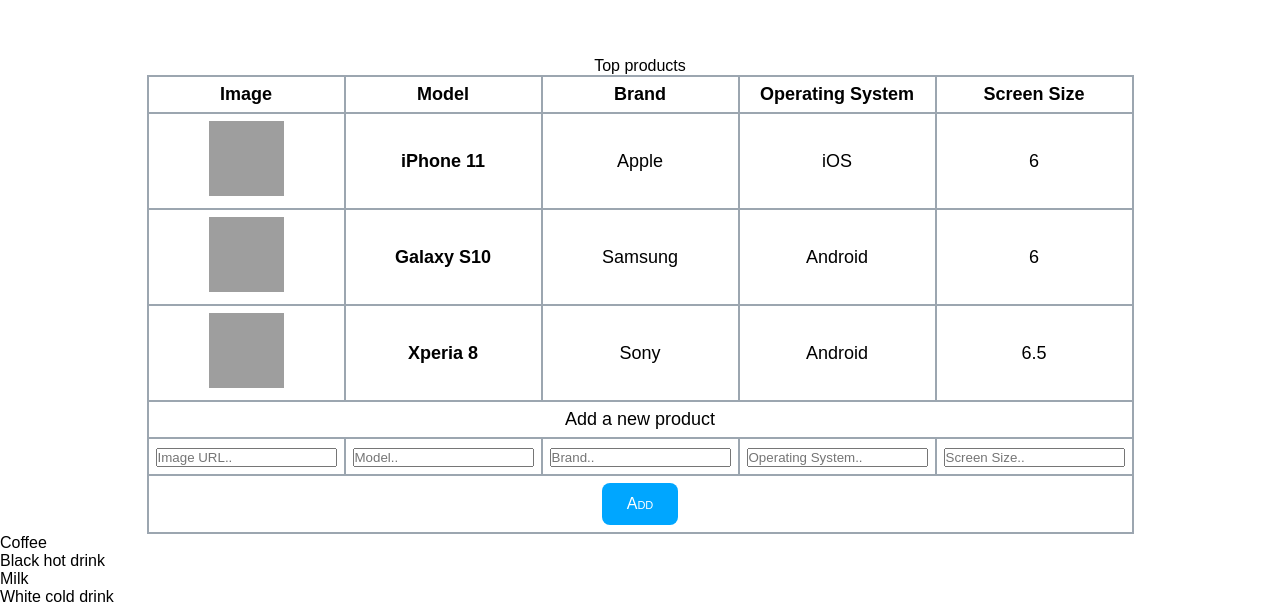
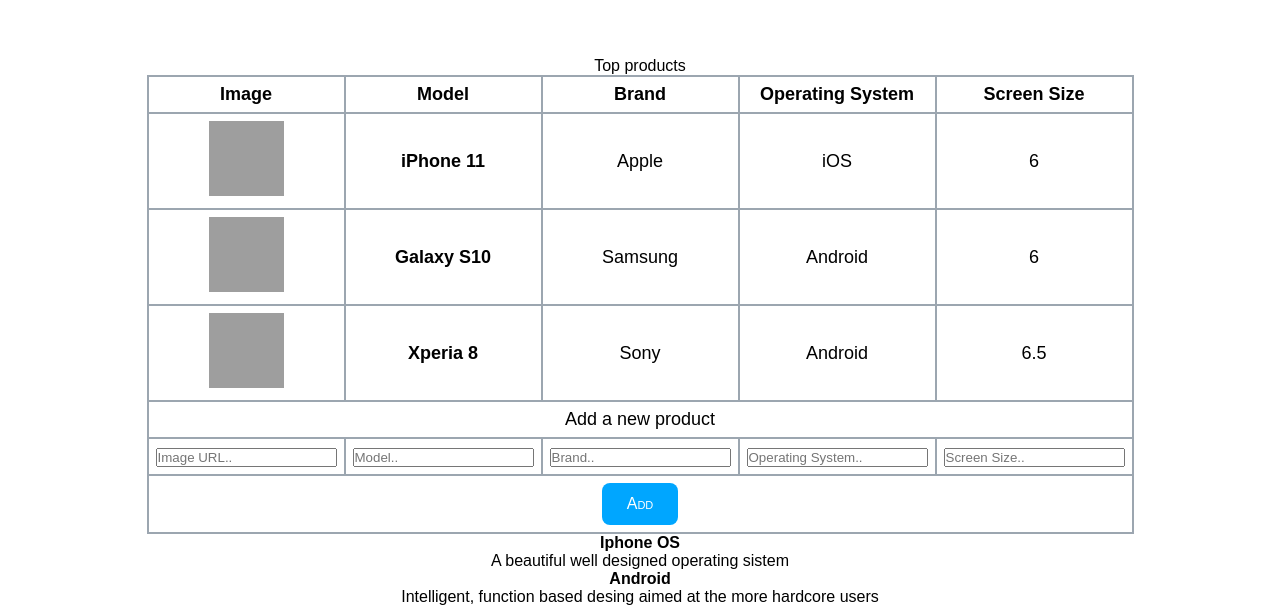
Before and after one commit to fredrikerichsen16/webtech-assignments, a plain HTML site: page assignment1/index.html in a window 1280 px wide. Shown: the part 863-1469 px from the top of the page. Drawn offline with Linux system fonts and the light colour scheme; grey boxes are pictures that could not be loaded.

Commit message:
Added DL html and css

```diff
--- a/assignment1/index.css
+++ b/assignment1/index.css
@@ -112,6 +112,13 @@
     width: 160px;
 }
 
+section#OSDescriptions dt {
+font-weight: bold;
+text-align: center;
+}
+section#OSDescriptions dl {
+  text-align: center;
+}
 section#brands table tr td a {
     font-size: 18px;
     margin-top: 5px;
--- a/assignment1/index.html
+++ b/assignment1/index.html
@@ -125,12 +125,12 @@
         </form>
     </section>
 
-    <section>
+    <section id= "OSDescriptions">
       <dl>
-          <dt>Coffee</dt>
-          <dd>Black hot drink</dd>
-          <dt>Milk</dt>
-          <dd>White cold drink</dd>
+          <dt>Iphone OS</dt>
+          <dd>A beautiful well designed operating sistem</dd>
+          <dt>Android</dt>
+          <dd>Intelligent, function based desing aimed at the more hardcore users</dd>
       </dl>
     </section>
 
```
